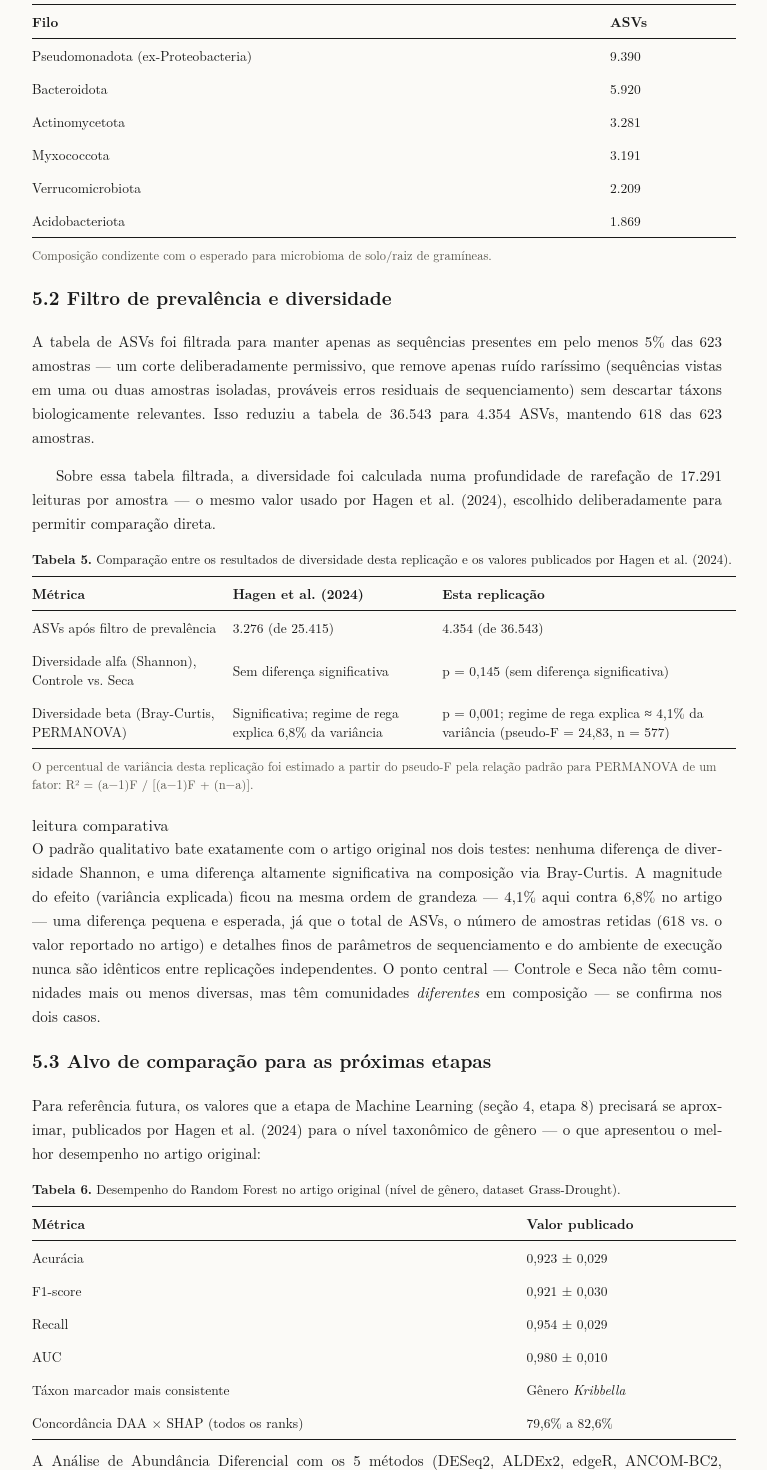
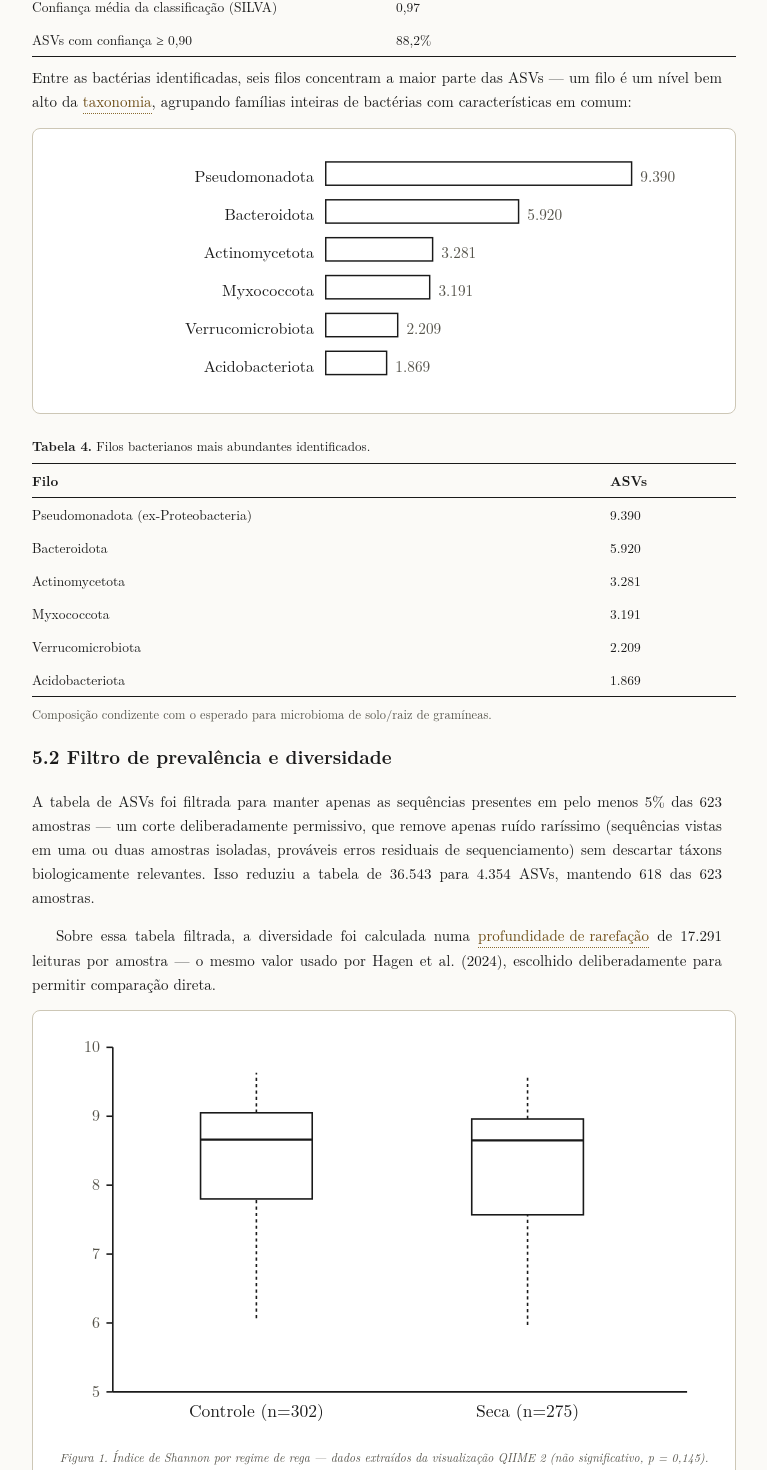
Before and after one commit to tassid/microbiome-multi-project-ml, a React (Vite) app: page / in a window 1280 px wide. Shown: the part 6440-7910 px from the top of the page, without its empty margins (366-1133 px from the left). Built offline with nearby package versions, Linux system fonts and the light colour scheme.

Commit message:
Enhance App with statistical terms and boxplot
Added new statistical terms and visualizations for data analysis.

```diff
--- a/src/App.tsx
+++ b/src/App.tsx
@@ -67,6 +67,16 @@ const TERMS: Record<string, string> = {
     "Um \"projeto guarda-chuva\" dentro de um banco de dados público (o NCBI/SRA), onde os cientistas depositam os dados brutos de sequenciamento de uma pesquisa.",
   qiimeView:
     "Um site (view.qiime2.org) que abre os arquivos gerados pelo QIIME 2 (.qza e .qzv) direto no navegador, sem precisar instalar nada nem enviar os dados pra nenhum servidor — é só arrastar o arquivo pra tela.",
+  permanova:
+    "Um teste estatístico que verifica se dois (ou mais) grupos de amostras têm comunidades bacterianas realmente diferentes, sem exigir que os dados sigam uma distribuição específica — funciona bem mesmo com dados de microbioma, que costumam ser bem \"tortos\".",
+  pseudoF:
+    "O número que o teste PERMANOVA calcula pra medir o quanto os grupos se separam — quanto maior, mais forte é a diferença entre eles. Sozinho não diz muita coisa; o que importa é o p-valor que vem junto.",
+  variancia:
+    "O quanto de toda a diferença entre as amostras pode ser \"atribuída\" a um fator específico (aqui, se a amostra é Controle ou Seca). Mesmo uma porcentagem pequena pode ser estatisticamente importante, porque o resto da variação vem de todas as outras diferenças naturais entre amostras (espécie de planta, local, etc.).",
+  rarefacao:
+    "Uma forma de deixar todas as amostras \"justas\" entre si: já que cada amostra foi sequenciada com uma profundidade diferente, a rarefação sorteia aleatoriamente o mesmo número de leituras de cada amostra, pra não comparar uma amostra rica em dados com outra pobre.",
+  quartil:
+    "Uma forma de dividir os dados em quatro partes iguais. O 1º quartil é o valor abaixo do qual estão 25% dos dados; o 3º quartil, abaixo do qual estão 75%. A distância entre eles mostra o quão espalhados os valores estão no meio da distribuição.",
 };
 
 function Term({ id, children }: { id: string; children: React.ReactNode }) {
@@ -459,6 +469,96 @@ function Listing({ command }: { command: string }) {
   );
 }
 
+/** Boxplot de duas caixas, com dados reais extraídos do alpha-compare.svg (Shannon, Controle vs. Seca). */
+function ShannonBoxplot() {
+  const W = 420;
+  const H = 260;
+  const padL = 40;
+  const padB = 30;
+  const padT = 14;
+  const plotH = H - padT - padB;
+  const yMin = 5;
+  const yMax = 10;
+  const scaleY = (v: number) => padT + (yMax - v) * (plotH / (yMax - yMin));
+
+  const groups = [
+    { label: "Controle (n=302)", min: 6.07, q1: 7.80, median: 8.66, q3: 9.05, max: 9.63, cx: 130 },
+    { label: "Seca (n=275)", min: 5.97, q1: 7.57, median: 8.65, q3: 8.96, max: 9.56, cx: 300 },
+  ];
+  const boxW = 70;
+
+  return (
+    <figure className="chart-fig">
+      <svg viewBox={`0 0 ${W} ${H}`} width="100%" role="img" aria-label="Boxplot do índice de Shannon por regime de rega">
+        {/* eixo y */}
+        <line x1={padL} y1={padT} x2={padL} y2={H - padB} stroke="var(--ink)" strokeWidth={1} />
+        {[5, 6, 7, 8, 9, 10].map((v) => (
+          <g key={v}>
+            <line x1={padL - 4} y1={scaleY(v)} x2={padL} y2={scaleY(v)} stroke="var(--ink)" />
+            <text x={padL - 8} y={scaleY(v) + 3} textAnchor="end" fontSize="10" fill="var(--ink-soft)">{v}</text>
+          </g>
+        ))}
+        {/* eixo x */}
+        <line x1={padL} y1={H - padB} x2={W - 20} y2={H - padB} stroke="var(--ink)" strokeWidth={1} />
+        {groups.map((g) => (
+          <g key={g.label}>
+            {/* whisker */}
+            <line x1={g.cx} y1={scaleY(g.min)} x2={g.cx} y2={scaleY(g.q1)} stroke="var(--ink)" strokeDasharray="2,2" />
+            <line x1={g.cx} y1={scaleY(g.q3)} x2={g.cx} y2={scaleY(g.max)} stroke="var(--ink)" strokeDasharray="2,2" />
+            {/* box */}
+            <rect x={g.cx - boxW / 2} y={scaleY(g.q3)} width={boxW} height={scaleY(g.q1) - scaleY(g.q3)} fill="#fff" stroke="var(--ink)" />
+            {/* median */}
+            <line x1={g.cx - boxW / 2} y1={scaleY(g.median)} x2={g.cx + boxW / 2} y2={scaleY(g.median)} stroke="var(--ink)" strokeWidth={1.5} />
+            <text x={g.cx} y={H - padB + 16} textAnchor="middle" fontSize="11" fill="var(--ink)">{g.label}</text>
+          </g>
+        ))}
+      </svg>
+      <figcaption>
+        Figura 1. Índice de Shannon por regime de rega — dados extraídos da visualização QIIME 2 (não significativo, p = 0,145).
+      </figcaption>
+    </figure>
+  );
+}
+
+/** Gráfico de barras horizontal genérico, estilo acadêmico (sem cor, só ink). */
+function BarChart({
+  data,
+  unit = "",
+}: {
+  data: { label: string; value: number }[];
+  unit?: string;
+}) {
+  const W = 460;
+  const rowH = 26;
+  const padL = 190;
+  const padR = 60;
+  const H = data.length * rowH + 20;
+  const max = Math.max(...data.map((d) => d.value));
+  const scaleX = (v: number) => (v / max) * (W - padL - padR);
+
+  return (
+    <figure className="chart-fig">
+      <svg viewBox={`0 0 ${W} ${H}`} width="100%" role="img" aria-label="Gráfico de barras">
+        {data.map((d, i) => {
+          const y = i * rowH + 10;
+          const w = scaleX(d.value);
+          return (
+            <g key={d.label}>
+              <text x={padL - 8} y={y + rowH / 2 + 4} textAnchor="end" fontSize="11" fill="var(--ink)">
+                {d.label}
+              </text>
+              <rect x={padL} y={y + 3} width={w} height={rowH - 10} fill="#fff" stroke="var(--ink)" />
+              <text x={padL + w + 6} y={y + rowH / 2 + 4} fontSize="10.5" fill="var(--ink-soft)">
+                {d.value.toLocaleString("pt-BR")}{unit}
+              </text>
+            </g>
+          );
+        })}
+      </svg>
+    </figure>
+  );
+}
+
 export default function App() {
   const [, setActive] = useState<SectionId>("s1");
   const refs = useRef<Partial<Record<SectionId, HTMLElement | null>>>({});
@@ -652,6 +752,22 @@ export default function App() {
         table.formal th { font-weight: 700; }
         .table-caption-below { font-size: 12.5px; color: var(--ink-soft); margin: 6px 0 20px; }
 
+        .chart-fig {
+          margin: 12px 0 22px;
+          padding: 14px 16px;
+          border: 1px solid var(--rule-light);
+          border-radius: 8px;
+          background: #fff;
+        }
+        .chart-fig svg { display: block; }
+        .chart-fig figcaption {
+          font-size: 12px;
+          font-style: italic;
+          color: var(--ink-soft);
+          margin-top: 8px;
+          text-align: center;
+        }
+
         .bar-viz {
           display: grid;
           grid-template-columns: 1fr 1fr;
@@ -760,8 +876,7 @@ export default function App() {
         .copy-btn:hover { background: #3a3826; }
         .copy-btn.copied { background: #3f5e3f; border-color: #3f5e3f; color: #fff; }
 
-        ol.refs { list-style: none; padding: 0; margin: 0; max-width: 50em; }
-        ol.refs li {
+        ol.refs { list-style: none; padding: 0; margin: 0; max-width: 50em; }        ol.refs li {
           font-size: 14px;
           margin-bottom: 14px;
           padding-left: 2.4em;
@@ -1050,6 +1165,15 @@ export default function App() {
             </p>
 
             <h3 className="sub-title">5.1 Processamento DADA2 e taxonomia</h3>
+            <p>
+              Antes de qualquer filtro, o <Term id="dada2">DADA2</Term>
+              gerou 36.543 <Term id="asv">ASVs</Term> a partir das 623
+              amostras. Cada uma foi comparada ao banco{" "}
+              <Term id="silva">SILVA</Term>, resultando numa{" "}
+              <Term id="taxonomia">taxonomia</Term> atribuída pra 36.446
+              delas (97 ficaram sem classificação — uma taxa de sucesso de
+              99,7%), com confiança média de 0,97 numa escala de 0 a 1.
+            </p>
             <table className="formal">
               <caption><span className="cap-label">Tabela 3.</span> Números da tabela de ASVs antes de qualquer filtro.</caption>
               <thead><tr><th>Métrica</th><th>Valor</th></tr></thead>
@@ -1063,6 +1187,22 @@ export default function App() {
               </tbody>
             </table>
 
+            <p>
+              Entre as bactérias identificadas, seis filos concentram a
+              maior parte das ASVs — um filo é um nível bem alto da{" "}
+              <Term id="taxonomia">taxonomia</Term>, agrupando famílias
+              inteiras de bactérias com características em comum:
+            </p>
+            <BarChart
+              data={[
+                { label: "Pseudomonadota", value: 9390 },
+                { label: "Bacteroidota", value: 5920 },
+                { label: "Actinomycetota", value: 3281 },
+                { label: "Myxococcota", value: 3191 },
+                { label: "Verrucomicrobiota", value: 2209 },
+                { label: "Acidobacteriota", value: 1869 },
+              ]}
+            />
             <table className="formal">
               <caption><span className="cap-label">Tabela 4.</span> Filos bacterianos mais abundantes identificados.</caption>
               <thead><tr><th>Filo</th><th>ASVs</th></tr></thead>
@@ -1090,11 +1230,14 @@ export default function App() {
               para 4.354 ASVs, mantendo 618 das 623 amostras.
             </p>
             <p>
-              Sobre essa tabela filtrada, a diversidade foi calculada numa
-              profundidade de rarefação de 17.291 leituras por amostra — o
-              mesmo valor usado por Hagen et al. (2024), escolhido
-              deliberadamente para permitir comparação direta.
+              Sobre essa tabela filtrada, a diversidade foi calculada numa{" "}
+              <Term id="rarefacao">profundidade de rarefação</Term> de
+              17.291 leituras por amostra — o mesmo valor usado por Hagen et
+              al. (2024), escolhido deliberadamente para permitir
+              comparação direta.
             </p>
+
+            <ShannonBoxplot />
 
             <table className="formal">
               <caption><span className="cap-label">Tabela 5.</span> Comparação entre os resultados de diversidade desta replicação e os valores publicados por Hagen et al. (2024).</caption>
@@ -1111,9 +1254,9 @@ export default function App() {
                   <td>p = 0,145 (sem diferença significativa)</td>
                 </tr>
                 <tr>
-                  <td>Diversidade beta (Bray-Curtis, PERMANOVA)</td>
-                  <td>Significativa; regime de rega explica 6,8% da variância</td>
-                  <td>p = 0,001; regime de rega explica ≈ 4,1% da variância (pseudo-F = 24,83, n = 577)</td>
+                  <td>Diversidade beta (Bray-Curtis, <Term id="permanova">PERMANOVA</Term>)</td>
+                  <td>Significativa; regime de rega explica 6,8% da <Term id="variancia">variância</Term></td>
+                  <td>p = 0,001; regime de rega explica ≈ 4,1% da variância (<Term id="pseudoF">pseudo-F</Term> = 24,83, n = 577)</td>
                 </tr>
               </tbody>
             </table>
```
